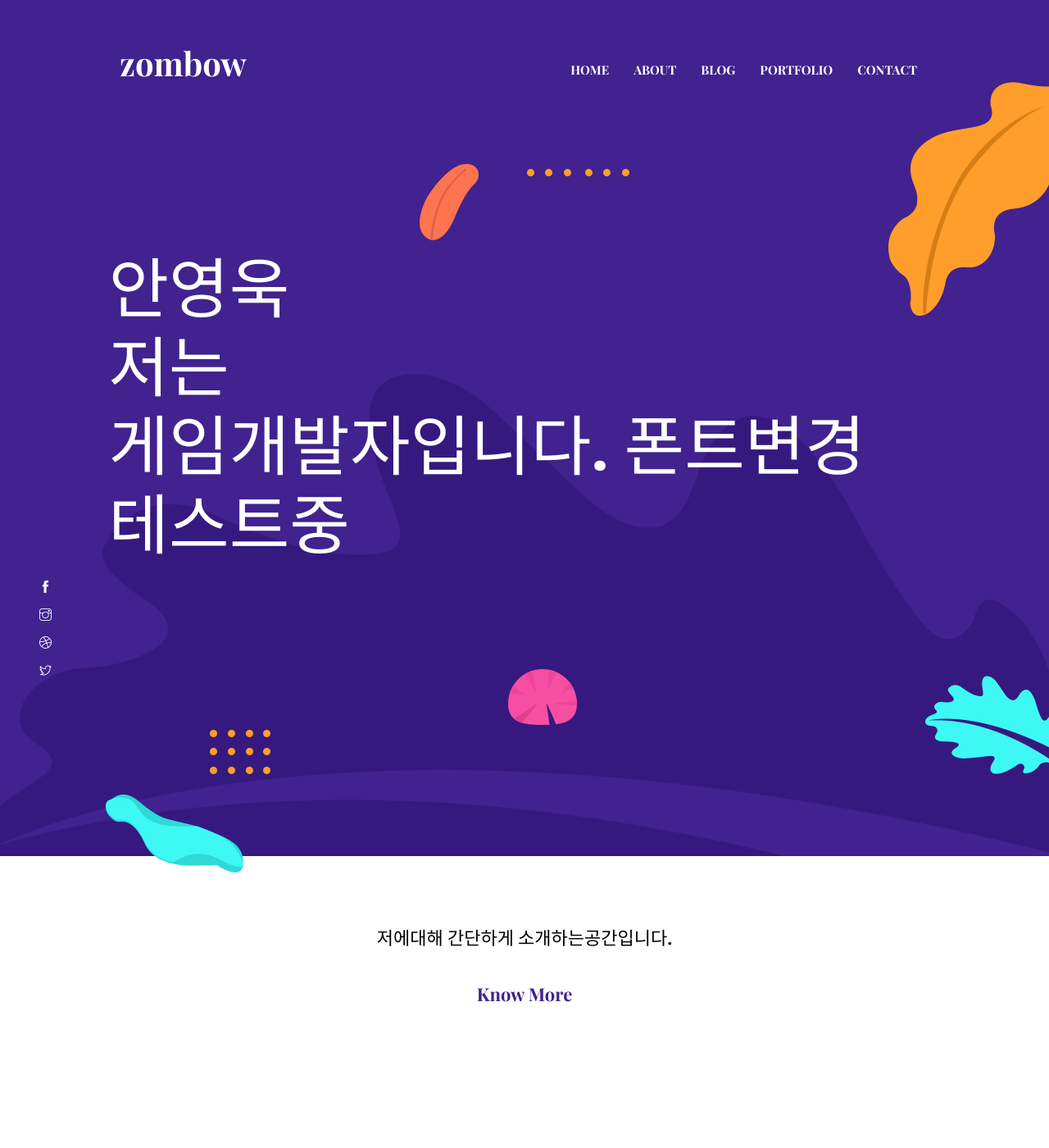
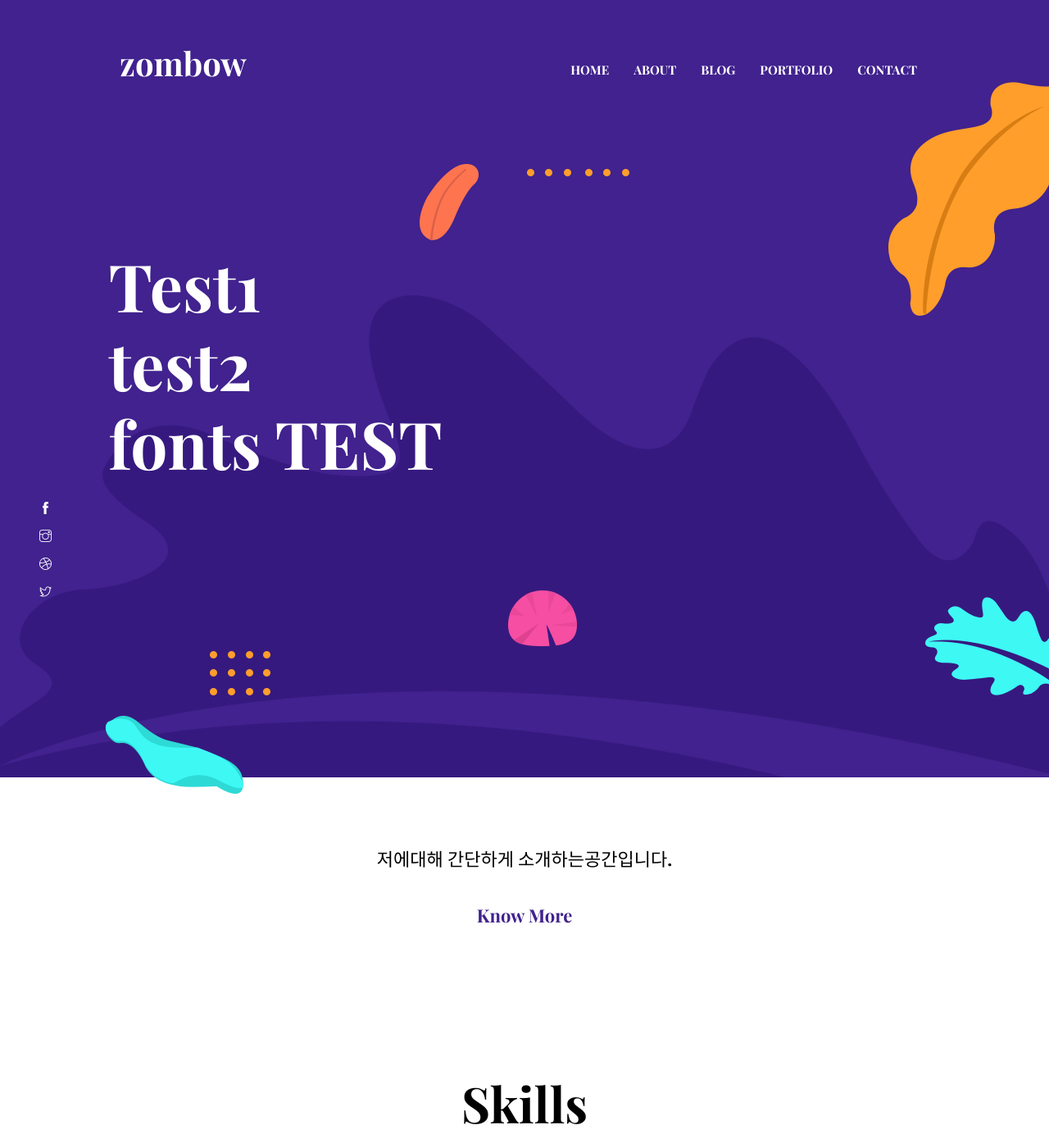
Before and after one commit to zombow/zombow.github.i, a Jekyll site: the page built from index.html, in a window 1280 px wide and 1400 px high. Shown: the whole window at 82% size. Built offline with Jekyll 4.4.1, drawn with Linux system fonts in a browser that asks for light colours; some of the changed text lies outside the part shown.

Commit message:
fonts change test 03

```diff
--- a/_data/settings.yml
+++ b/_data/settings.yml
@@ -36,7 +36,7 @@
 # Hero Section
 
 hero:
-  hero-title: 안영욱 <br> 저는 <br> 게임개발자입니다. 폰트변경 테스트중
+  hero-title: Test1 <br> test2 <br> fonts TEST
 
 social:
   - { icon: "ti-facebook", link: "#" }
@@ -88,10 +88,10 @@
 
 skills-title: Skills
 skills:
-  - { name: 언리얼, color: "#fdb157", value: "50%" }
-  - { name: C++, color: "#9473e6", value: "60%" }
-  - { name: C#, color: "#bdecf6", value: "80%" }
-  - { name: 유니티, color: "#ffbcaa", value: "70%" }
+  - { name: asd, color: "#fdb157", value: "50%" }
+  - { name: sss, color: "#9473e6", value: "60%" }
+  - { name: ddd, color: "#bdecf6", value: "80%" }
+  - { name: ccc, color: "#ffbcaa", value: "70%" }
 
 #-------------------------------
 # Exprerience Section
```
